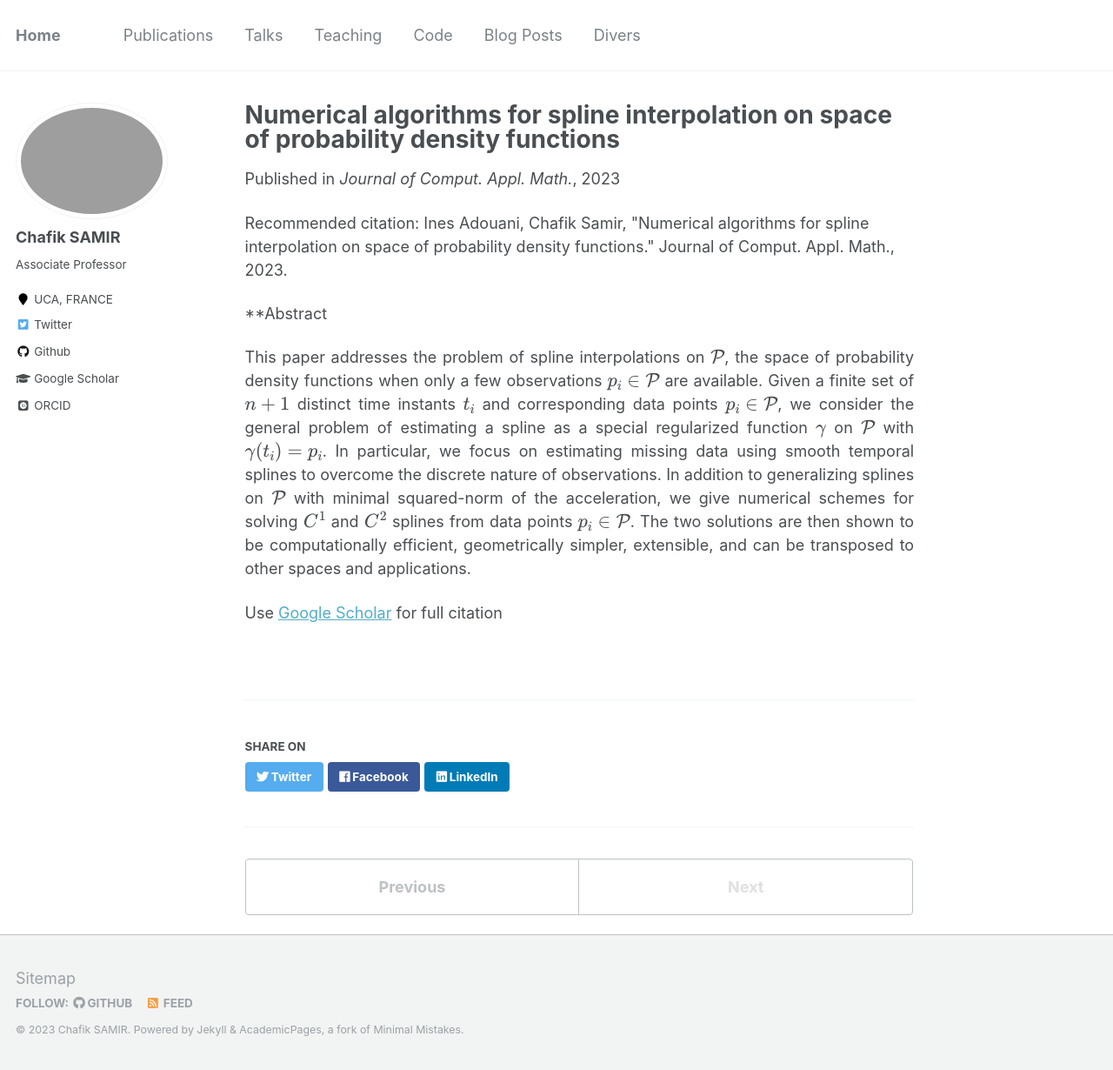
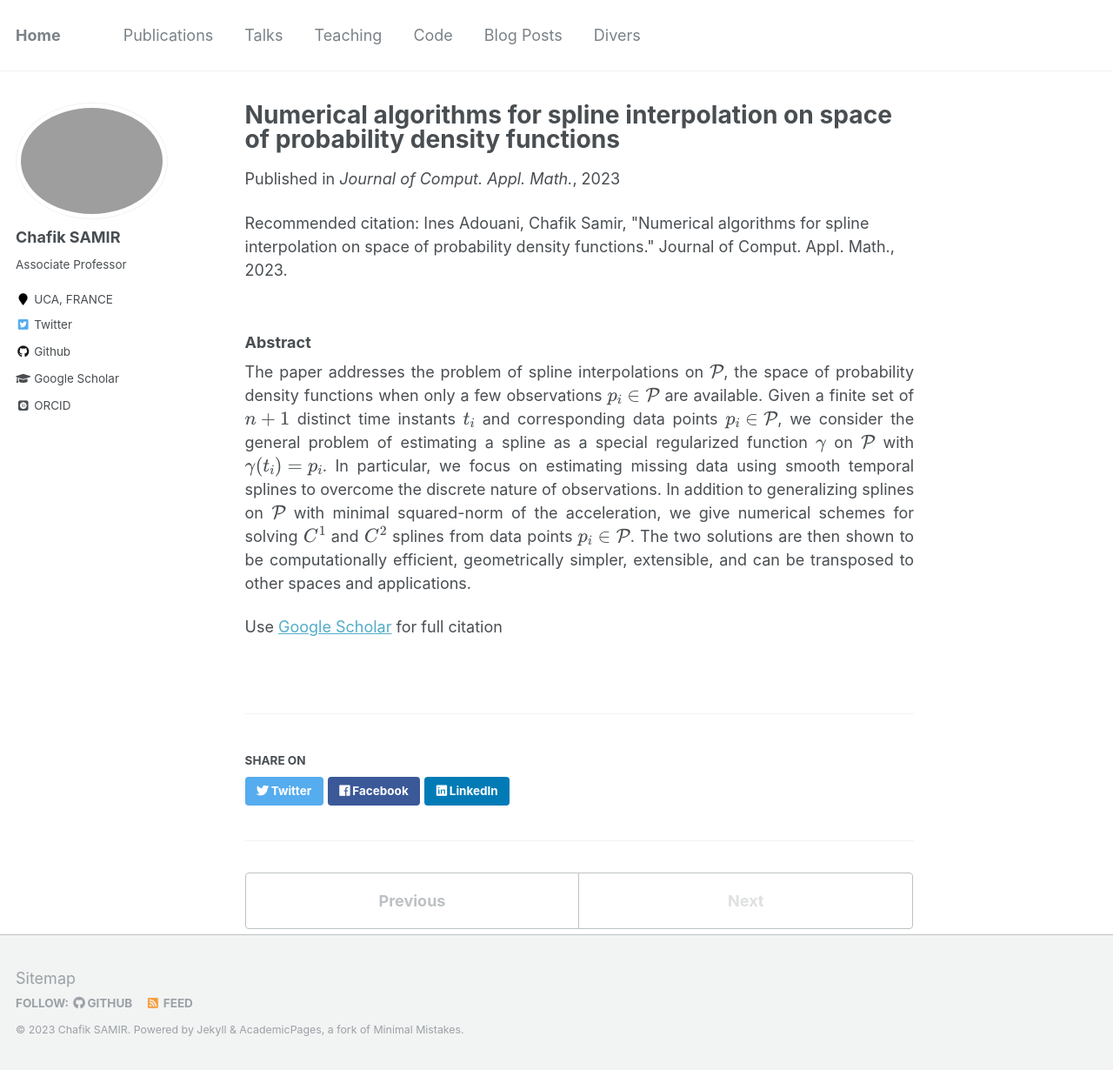
Before and after one commit to Chsamir/chsamir.github.io, a Jekyll site: the page built from _publications/2023-01-01-Numerical-algorithms-for-spline-interpolation-on-space-of-probability-density-functions.md, in a window 1280 px wide and 1230 px high. Shown: the whole window at 87% size. Built offline with Jekyll 4.4.1, drawn with Linux system fonts in a browser that asks for light colours; some web fonts are replaced; formulas are drawn with MathJax 3.

Commit message:
Update 2023-01-01-Numerical-algorithms-for-spline-interpolation-on-space-of-probability-density-functions.md

```diff
--- a/_publications/2023-01-01-Numerical-algorithms-for-spline-interpolation-on-space-of-probability-density-functions.md
+++ b/_publications/2023-01-01-Numerical-algorithms-for-spline-interpolation-on-space-of-probability-density-functions.md
@@ -6,10 +6,10 @@
 venue: 'Journal of Comput. Appl. Math.'
 citation: ' Ines Adouani,  Chafik Samir, "Numerical algorithms for spline interpolation on space of probability density functions." Journal of Comput. Appl. Math., 2023.'
 ---
-**Abstract
+### Abstract
 
 <p align="justify">
-This paper addresses the problem of spline interpolations on $\mathcal{P}$, the space of probability density functions when only a few observations $p_i \in \mathcal{P}$ are available. Given a finite set of $n+1$ distinct time instants $t_i$ and corresponding data points $p_i \in \mathcal{P}$, we consider the general problem of estimating a spline as a special regularized function $\gamma$ on $\mathcal{P}$ with $\gamma(t_i)=p_i$. In particular, we focus on estimating missing data using smooth temporal splines to overcome the discrete nature of observations. In addition to generalizing splines on $\mathcal{P}$ with minimal squared-norm of the acceleration, we give numerical schemes for solving $C^1$ and $C^2$ splines from data points $p_i \in \mathcal{P}$. The two solutions are then shown to be computationally efficient, geometrically simpler, extensible, and can be transposed to other spaces and applications.
+The paper addresses the problem of spline interpolations on $\mathcal{P}$, the space of probability density functions when only a few observations $p_i \in \mathcal{P}$ are available. Given a finite set of $n+1$ distinct time instants $t_i$ and corresponding data points $p_i \in \mathcal{P}$, we consider the general problem of estimating a spline as a special regularized function $\gamma$ on $\mathcal{P}$ with $\gamma(t_i)=p_i$. In particular, we focus on estimating missing data using smooth temporal splines to overcome the discrete nature of observations. In addition to generalizing splines on $\mathcal{P}$ with minimal squared-norm of the acceleration, we give numerical schemes for solving $C^1$ and $C^2$ splines from data points $p_i \in \mathcal{P}$. The two solutions are then shown to be computationally efficient, geometrically simpler, extensible, and can be transposed to other spaces and applications.
 </p>
 
 Use [Google Scholar](https://scholar.google.com/scholar?q=Numerical+algorithms+for+spline+interpolation+on+space+of+probability+density+functions){:target="_blank"} for full citation
```
